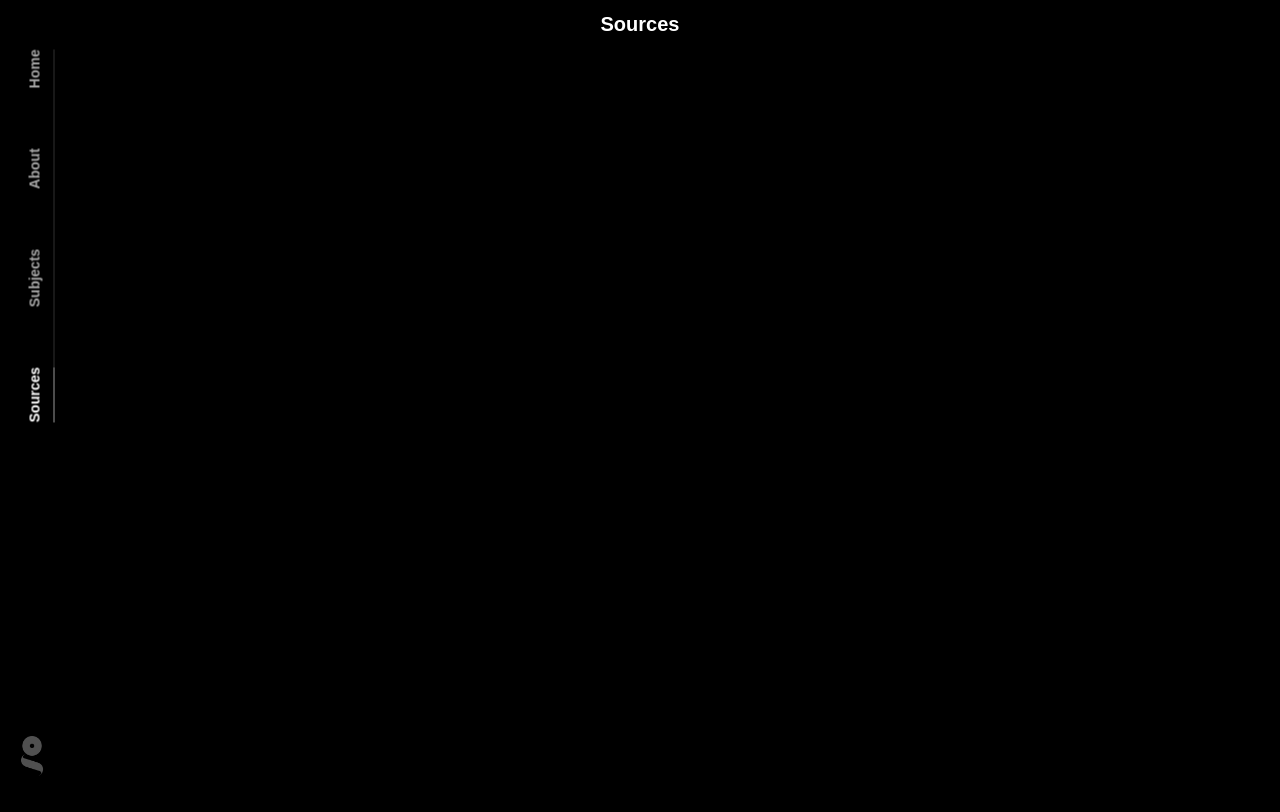
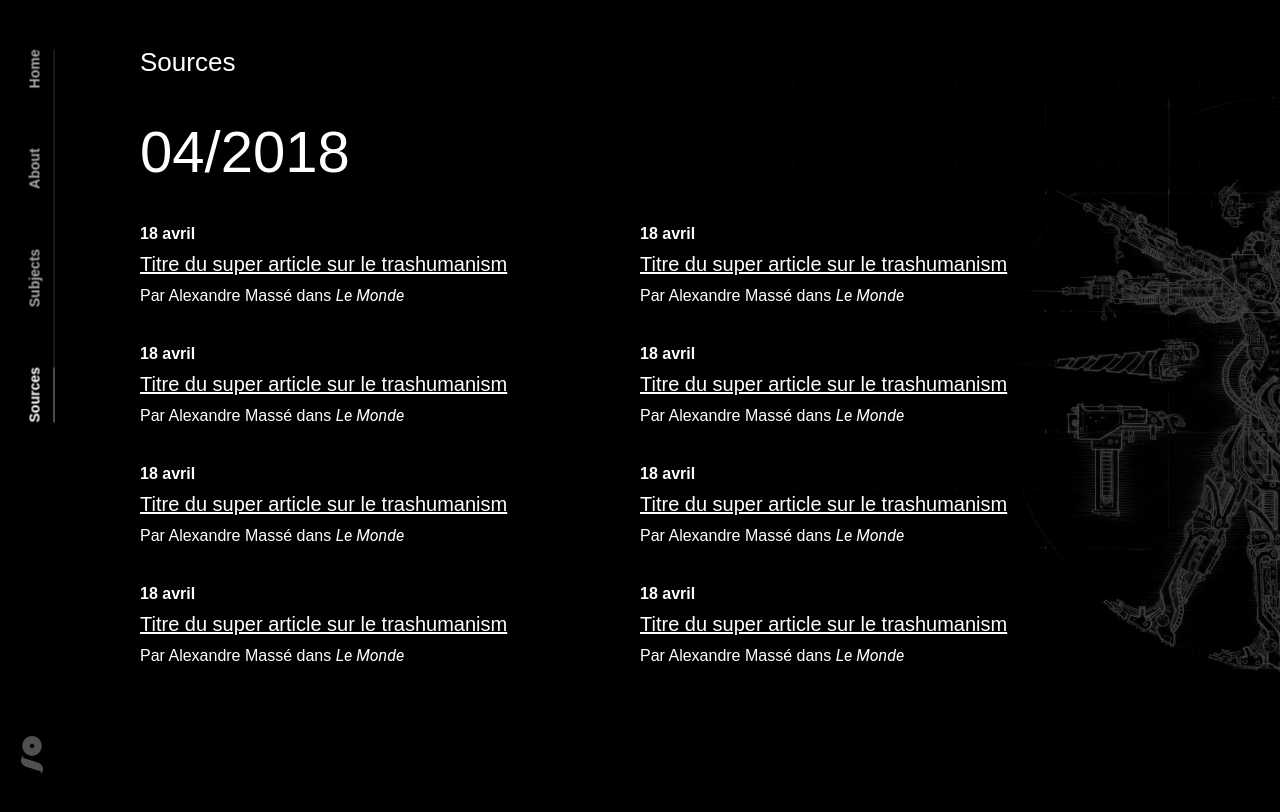
Before and after one commit to AlexandreMasse/transhumanism, a Vue app: page /sources in a window 1280 px wide. Built offline with nearby package versions, Linux system fonts and the light colour scheme.

Commit message:
sources page static integration

```diff
--- a/src/assets/stylesheets/mains.scss
+++ b/src/assets/stylesheets/mains.scss
@@ -5,6 +5,10 @@ html, body {
   color: white;
   width: 100%;
   height: 100%;
+
+  a {
+    color: white
+  }
 }
 
 * {
--- a/src/components/About.vue
+++ b/src/components/About.vue
@@ -1,6 +1,5 @@
 <template>
   <div id="about">
-    <img src="@/assets/images/bioshock.png" alt="" class="bioshock">
     <h1>About</h1>
     <p class="text">Lorem ipsum dolor sit amet consectetur adipisicing elit. Aperiam obcaecati quisquam debitis id animi nisi dolor et ex maxime modi magnam aliquam rem atque pariatur, cupiditate eius voluptates ducimus ratione. Lorem ipsum dolor sit amet consectetur adipisicing elit. Aperiam obcaecati quisquam debitis id animi nisi dolor et ex maxime modi magnam aliquam rem atque pariatur, cupiditate eius voluptates ducimus ratione.</p>
     <p class="text">Lorem ipsum dolor sit amet consectetur adipisicing elit. Aperiam obcaecati quisquam debitis id animi nisi dolor et ex maxime modi magnam aliquam rem atque pariatur, cupiditate eius voluptates ducimus ratione. Lorem ipsum dolor sit amet consectetur adipisicing elit. Aperiam obcaecati quisquam debitis id animi nisi dolor et ex maxime modi magnam aliquam rem atque pariatur, cupiditate eius voluptates ducimus ratione.</p>
@@ -16,6 +15,7 @@
         <p>Develop by <a href="#">Alexandre Masse</a> & <a href="#">Audren Mauplot</a> - Design by <a href="#">Justine Lenouvel</a> & <a href="#">Justine Lenouvel</a></p>
       </div>
     </div>
+    <img src="@/assets/images/bioshock.png" alt="" class="bioshock">
   </div>
 </template>
 
@@ -47,23 +47,12 @@ padding-left: 40px;
     text-align: left;
   }
 
-  img.bioshock {
-    z-index: -1;
-    position: fixed;
-    top: 50vh;
-    right: 0;
-    height: 650px;
-    transform: translateY(-55%) translateX(50%);
-    opacity: 0.25;
-    pointer-events: none;
-
-  }
-
   .credit-container {
     position: absolute;
     bottom: 0;
     left: 50%;
     transform: translateX(-50%);
+    width: 100%;
     .school {
       display: flex;
       flex-direction: column;
@@ -94,6 +83,18 @@ padding-left: 40px;
       }
     }
   }
+
+  img.bioshock {
+    z-index: -1;
+    position: fixed;
+    top: 50vh;
+    right: 0;
+    height: 650px;
+    transform: translateY(-55%) translateX(50%);
+    opacity: 0.25;
+    pointer-events: none;
+
+  }
 }
 
 </style>
--- a/src/components/Sources.vue
+++ b/src/components/Sources.vue
@@ -1,6 +1,63 @@
 <template>
   <div id="sources">
-    <h1>{{ title }}</h1>
+    <h1>Sources</h1>
+
+    <div class="sources-container">
+      <div class="month">
+        <p class="month-title">04/2018</p>
+        <div class="sources">
+          <div class="source">
+            <p class="date">18 avril</p>
+            <p class="title"><a href="#">Titre du super article sur le trashumanism</a></p>
+            <p class="author">Par Alexandre Massé dans <span>Le Monde</span></p>
+          </div>
+
+          <div class="source">
+            <p class="date">18 avril</p>
+            <p class="title"><a href="#">Titre du super article sur le trashumanism</a></p>
+            <p class="author">Par Alexandre Massé dans <span>Le Monde</span></p>
+          </div>
+
+          <div class="source">
+            <p class="date">18 avril</p>
+            <p class="title"><a href="#">Titre du super article sur le trashumanism</a></p>
+            <p class="author">Par Alexandre Massé dans <span>Le Monde</span></p>
+          </div>
+
+          <div class="source">
+            <p class="date">18 avril</p>
+            <p class="title"><a href="#">Titre du super article sur le trashumanism</a></p>
+            <p class="author">Par Alexandre Massé dans <span>Le Monde</span></p>
+          </div>
+
+          <div class="source">
+            <p class="date">18 avril</p>
+            <p class="title"><a href="#">Titre du super article sur le trashumanism</a></p>
+            <p class="author">Par Alexandre Massé dans <span>Le Monde</span></p>
+          </div>
+
+          <div class="source">
+            <p class="date">18 avril</p>
+            <p class="title"><a href="#">Titre du super article sur le trashumanism</a></p>
+            <p class="author">Par Alexandre Massé dans <span>Le Monde</span></p>
+          </div>
+
+          <div class="source">
+            <p class="date">18 avril</p>
+            <p class="title"><a href="#">Titre du super article sur le trashumanism</a></p>
+            <p class="author">Par Alexandre Massé dans <span>Le Monde</span></p>
+          </div>
+
+          <div class="source">
+            <p class="date">18 avril</p>
+            <p class="title"><a href="#">Titre du super article sur le trashumanism</a></p>
+            <p class="author">Par Alexandre Massé dans <span>Le Monde</span></p>
+          </div>
+
+        </div>
+      </div>
+    </div>
+    <img src="@/assets/images/bioshock.png" alt="" class="bioshock">
   </div>
 </template>
 
@@ -9,14 +66,85 @@ export default {
   name: 'Sources',
   data () {
     return {
-      title: 'Sources'
     }
   }
 }
 </script>
 
 <style scoped lang="scss">
-h1{
-  font-size: 20px;
+#sources {
+  padding-top: 30px;
+
+  h1 {
+    font-size: 26px;
+    font-weight: 400;
+    text-align: left;
+    margin-bottom: 40px;
+  }
+
+  .sources-container {
+    text-align: left;
+    .month {
+
+      p.month-title {
+        width: 100%;
+        font-size: 58px;
+        margin: 0 0 40px 0;
+      }
+
+      .sources {
+        display: flex;
+        flex-wrap: wrap;
+
+        .source {
+          width: 45%;
+          max-width: 400px;
+          margin-bottom: 40px;
+
+          &:nth-child(2n+1) {
+            margin-right: 10%;
+          }
+
+          &:nth-child(2n) {
+            margin-right: 0;
+          }
+
+          .date {
+            font-weight: 700;
+            font-size: 16px;
+            margin: 0;
+          }
+
+          .title {
+            font-size: 20px;
+            margin: 10px 0;
+          }
+
+          .author {
+            font-size: 16px;
+            margin: 0;
+
+            span {
+              font-family: 'Roboto', sans-serif;
+              font-style: italic;
+            }
+          }
+        }
+      }
+    }
+  }
+
+  img.bioshock {
+    z-index: -1;
+    position: fixed;
+    top: 50vh;
+    right: 0;
+    height: 650px;
+    transform: translateY(-55%) translateX(50%);
+    opacity: 0.25;
+    pointer-events: none;
+
+  }
 }
+
 </style>
```
